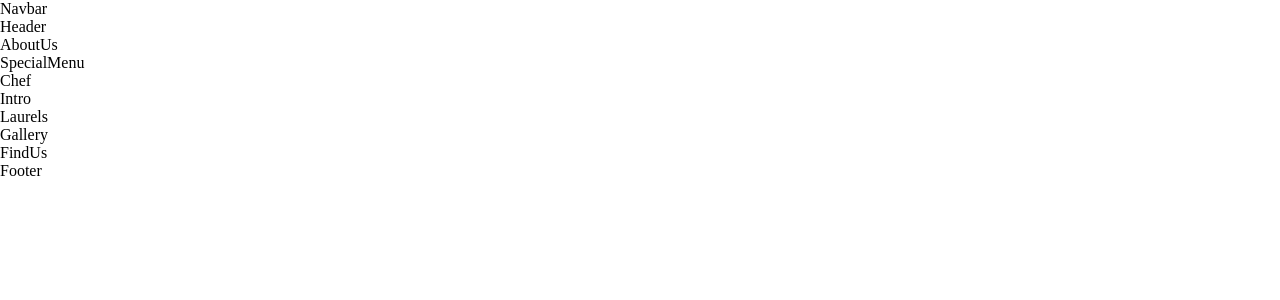
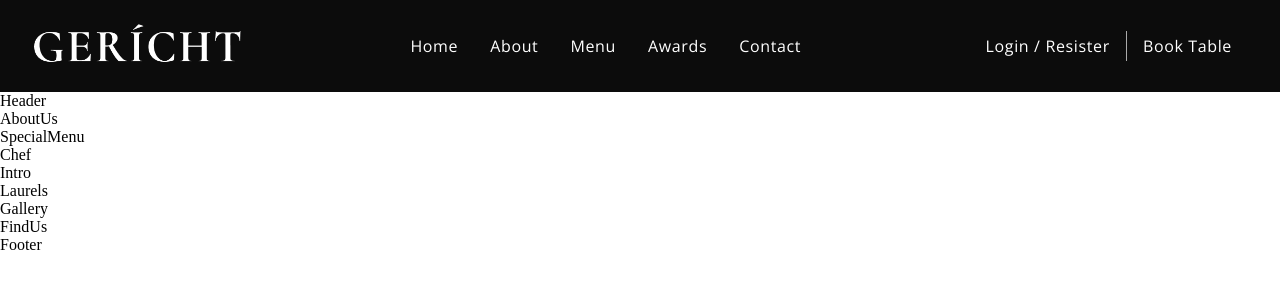
Before and after one commit to darrenlr/gericht-resturant, a React (Create React App) app: page / in a window 1280 px wide. Shown: the top 300 px of the page. Built offline with nearby package versions, Linux system fonts and the light colour scheme; a web font is replaced by a local one.

Commit message:
build and style navbar

```diff
--- a/src/components/Navbar/Navbar.css
+++ b/src/components/Navbar/Navbar.css
@@ -0,0 +1,132 @@
+.app__navbar {
+    width: 100%;
+    display: flex;
+    justify-content: space-between;
+    align-items: center;
+    background: var(--color-black);
+
+    padding: 1rem 2rem;
+}
+
+.app__navbar-logo {
+    display: flex;
+    justify-content: flex-start;
+    align-items: center;
+}
+
+.app__navbar-logo img {
+    width: 150px;
+}
+
+.app__navbar-links {
+    flex: 1;
+    display: flex;
+    justify-content: center;
+    align-items: center;
+    list-style: none;
+}
+
+.app__navbar-links li {
+    margin: 0 1rem;
+    cursor: pointer;
+}
+
+.app__navbar-links li:hover {
+    color: var(--color-grey)
+}
+
+.app__navbar-login {
+    display: flex;
+    justify-content: flex-end;
+    align-items: center;
+}
+
+.app__navbar-login a {
+    margin: 0 1rem;
+    text-decoration: none;
+    transition: 0.5s ease;
+}
+
+.app__navbar-login a:hover {
+    border-bottom: 1px solid var(--color-golden);
+}
+
+.app__navbar-login div {
+    width: 1px;
+    height: 30px;
+    background-color: var(--color-grey);
+}
+
+.app__navbar-smallscreen {
+    display: none;
+}
+
+.app__navbar-smallscreen_overlay {
+    position: fixed;
+    top: 0;
+    left: 0;
+    width: 100%;
+    height: 100%;
+    background: var(--color-black);
+    transition: 0.5s ease;
+
+    z-index: 5;
+}
+
+.app__navbar-smallscreen_overlay .overlay__close {
+    font-size: 27px;
+    color: var(--color-golden);
+    cursor: pointer;
+    position: absolute;
+    top: 20px;
+    right: 20px;
+}
+
+.app__navbar-smallscreen_links {
+    list-style: none;
+}
+
+.app__navbar-smallscreen_links li {
+    margin: 2rem;
+    cursor: pointer;
+    color: var(--color-golden);
+    font-size: 2rem;
+    text-align: center;
+    font-family: var(--font-base);
+}
+
+.app__navbar-smallscreen_links li:hover {
+    color: var(--color-white);
+    border-bottom: 1px solid var(--color-white);
+
+}
+
+@media screen and (max-width: 2000px) {
+    .app__navbar-logo img {
+        width: 210px;
+    }
+}
+
+@media screen and (max-width: 1150px) {
+    .app__navbar-links {
+        display: none;
+    }
+
+    .app__navbar-smallscreen {
+        display: flex;
+    }
+}
+
+@media screen and (max-width: 650px) {
+    .app__navbar {
+        padding: 1rem;
+    }
+
+    .app__navbar-login {
+        display: none;
+    }
+
+    .app__navbar-logo img {
+        width: 110px;
+    }
+}
--- a/src/components/Navbar/Navbar.jsx
+++ b/src/components/Navbar/Navbar.jsx
@@ -1,11 +1,84 @@
-import React from 'react';
+import React, { useState } from "react";
+import { GiHamburgerMenu } from "react-icons/gi";
+import { MdOutlineRestaurantMenu } from "react-icons/md";
 
-import './Navbar.css';
+import images from "../../constants/images";
+import "./Navbar.css";
 
-const Navbar = () => (
-  <div>
-    Navbar
-  </div>
-);
+const Navbar = () => {
+	const [toggleMenu, setToggleMenu] = useState(false);
+
+	return (
+		<nav className="app__navbar">
+			<div className="app__navbar-logo">
+				<img src={images.gericht} alt="app logo" />
+			</div>
+			<ul className="app__navbar-links">
+				<li className="p__opensans">
+					<a href="#home">Home</a>
+				</li>
+				<li className="p__opensans">
+					<a href="#about">About</a>
+				</li>
+				<li className="p__opensans">
+					<a href="#menu">Menu</a>
+				</li>
+				<li className="p__opensans">
+					<a href="#awards">Awards</a>
+				</li>
+				<li className="p__opensans">
+					<a href="#contact">Contact</a>
+				</li>
+			</ul>
+			<div className="app__navbar-login">
+				<a href="#login" className="p__opensans">
+					Login / Resister
+				</a>
+				<div />
+				<a href="/" className="p__opensans">
+					Book Table
+				</a>
+			</div>
+			<div className="app__navbar-smallscreen">
+				<GiHamburgerMenu
+					color="#fff"
+					fontSize={27}
+					onClick={() => {
+						setToggleMenu(true);
+					}}
+				/>
+
+				{toggleMenu && (
+					<div className="app__navbar-smallscreen_overlay flex__center slide-bottom">
+						<MdOutlineRestaurantMenu
+							fontSize={27}
+							className="overlay__close"
+							onClick={() => {
+								setToggleMenu(false);
+							}}
+						/>
+						<ul className="app__navbar-smallscreen_links">
+							<li className="p__opensans">
+								<a href="#home">Home</a>
+							</li>
+							<li className="p__opensans">
+								<a href="#about">About</a>
+							</li>
+							<li className="p__opensans">
+								<a href="#menu">Menu</a>
+							</li>
+							<li className="p__opensans">
+								<a href="#awards">Awards</a>
+							</li>
+							<li className="p__opensans">
+								<a href="#contact">Contact</a>
+							</li>
+						</ul>
+					</div>
+				)}
+			</div>
+		</nav>
+	);
+};
 
 export default Navbar;
```
